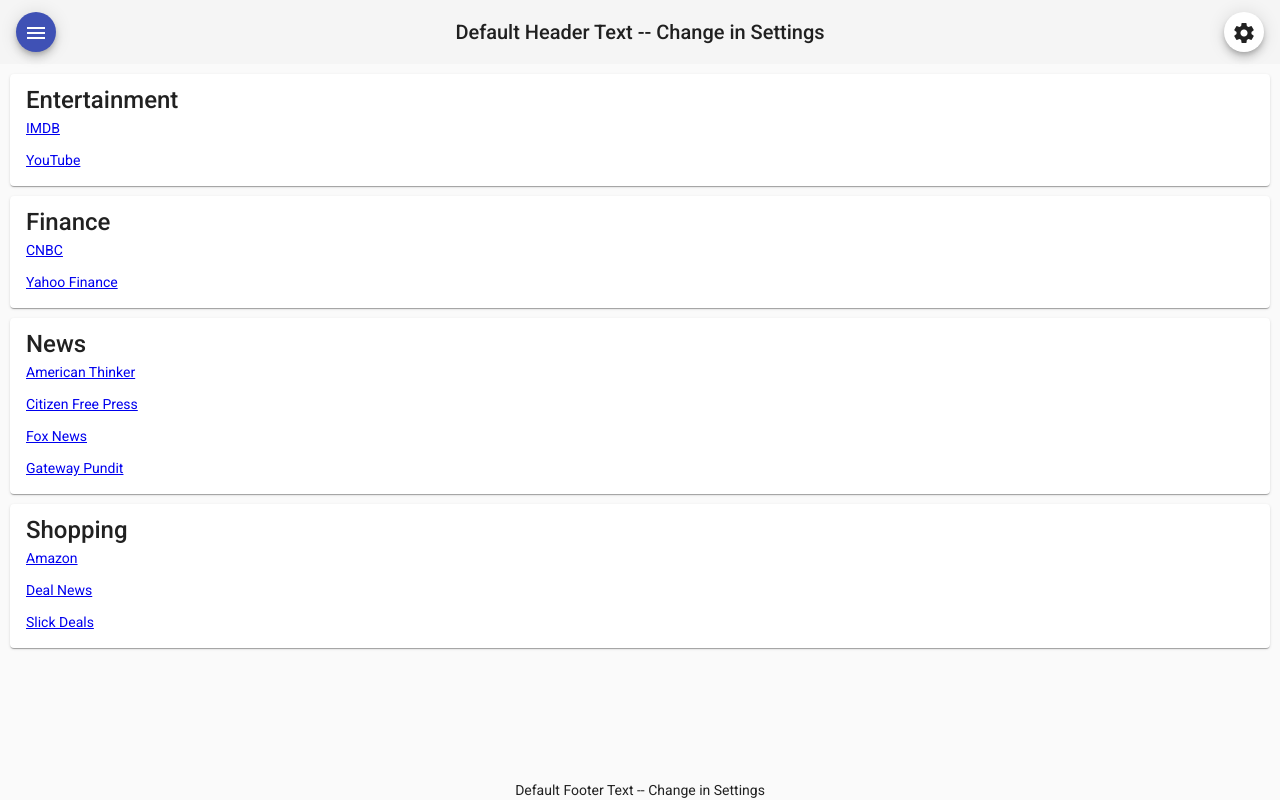
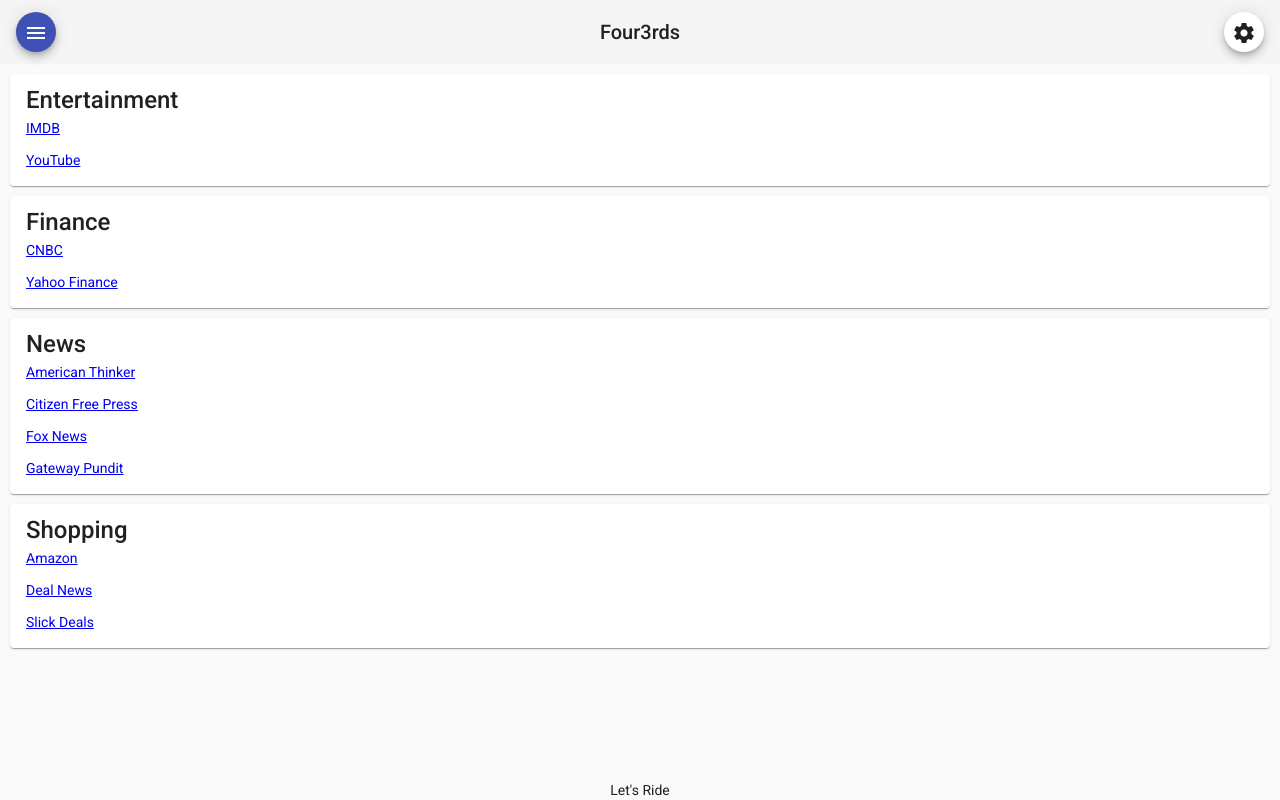
Before and after one commit to four3rds/four3rds-ng, an Angular app: page /links in a window 1280 px wide. Built offline with nearby package versions, Linux system fonts and the light colour scheme.

Commit message:
Changed default header and footer text

```diff
--- a/src/app/modules/settings/classes/Settings.ts
+++ b/src/app/modules/settings/classes/Settings.ts
@@ -1,6 +1,6 @@
 export class Settings {
-  footerText: string = 'Default Footer Text -- Change in Settings';
-  headerText: string = 'Default Header Text -- Change in Settings';
+  footerText: string = "Let's Ride";
+  headerText: string = 'Four3rds';
 
   constructor(settings?: Settings) {
     if (settings) {
```
Also changed, not shown: 3 other files (tests, documents, lock files or other folders).
